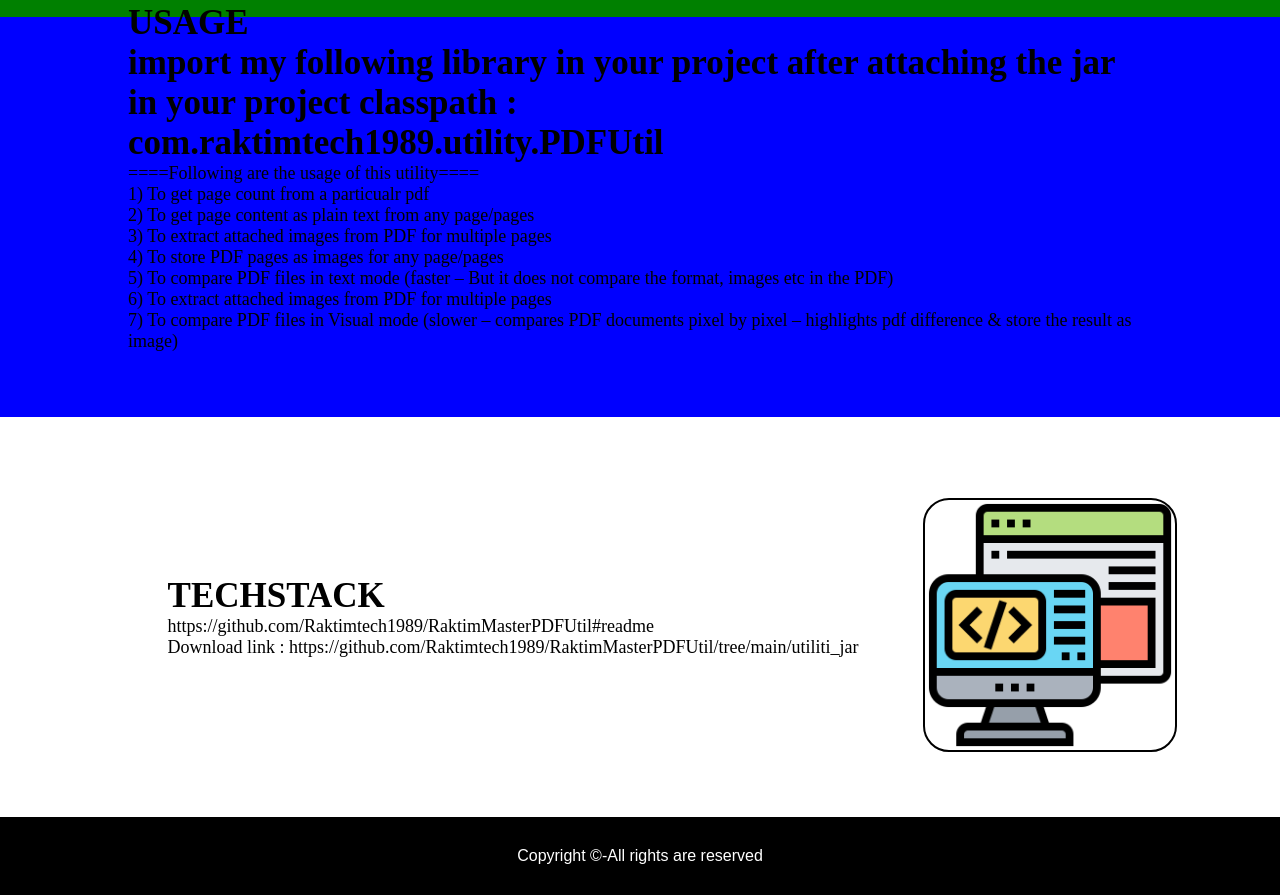
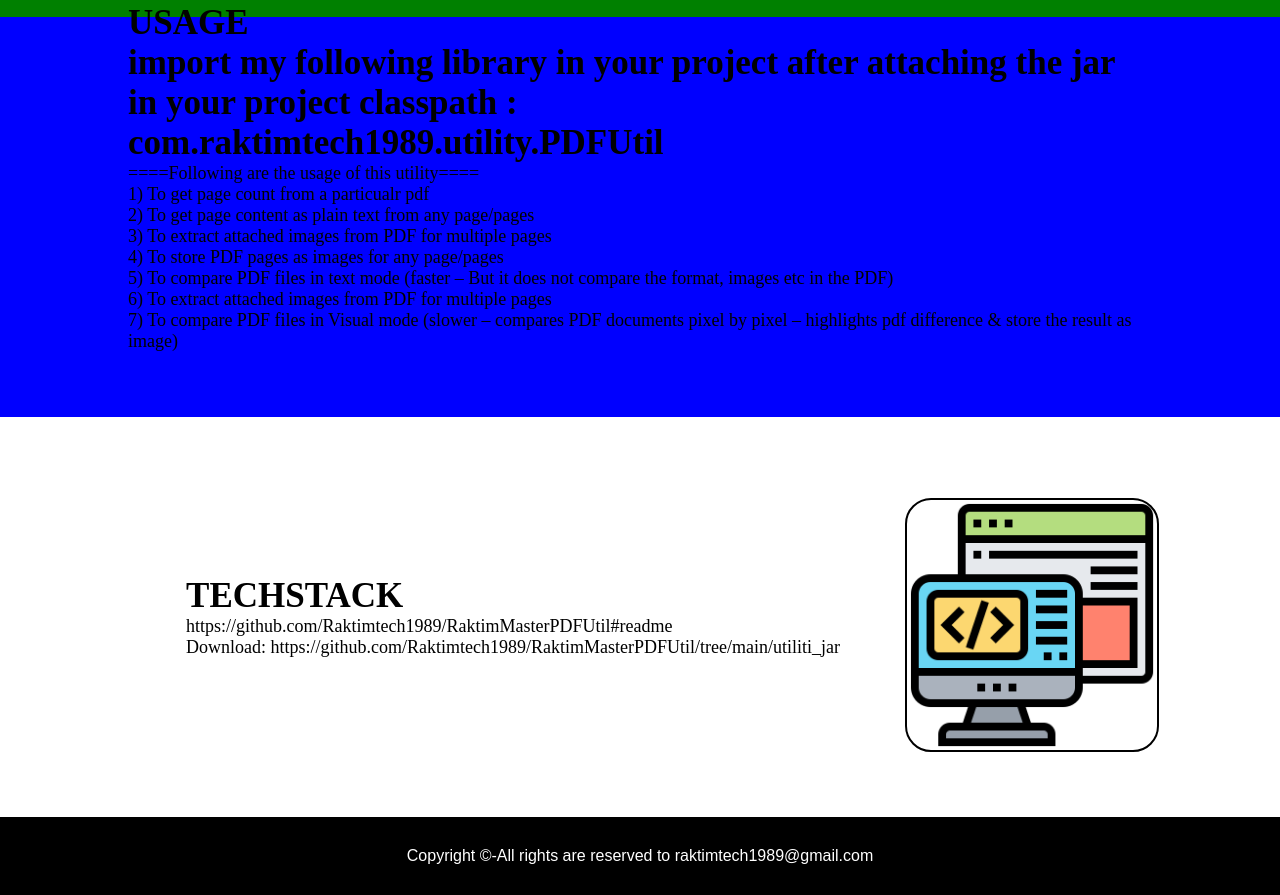
Before and after one commit to Raktimtech1989/RaktimMasterPDFUtil, a plain HTML site: page index.html in a window 1280 px wide. Shown: the part 563-1458 px from the top of the page. Drawn offline with Linux system fonts and the light colour scheme.

Commit message:
commitedcopy

```diff
--- a/index.html
+++ b/index.html
@@ -15,7 +15,7 @@
 			</div>
 			<li><a href="#web">RAKTIM-MASTER-PDF-UTILITY</a></li>
 			<li><a href="#program">USAGE</a></li>
-			<li><a href="#course">Download</a></li>
+			<li><a href="#course">DOWNLOAD</a></li>
 		</ul>
 
 		<div class="rightNav">
@@ -69,7 +69,7 @@
                     https://github.com/Raktimtech1989/RaktimMasterPDFUtil#readme
                 </p>
                 <p class = "text-small">
-                    Download link : https://github.com/Raktimtech1989/RaktimMasterPDFUtil/tree/main/utiliti_jar
+                    Download: https://github.com/Raktimtech1989/RaktimMasterPDFUtil/tree/main/utiliti_jar
                 </p>
 		</div>
 
@@ -80,7 +80,7 @@
 
 	<footer class="background">
 		<p class="text-footer">
-			Copyright ©-All rights are reserved
+			Copyright ©-All rights are reserved to raktimtech1989@gmail.com
 		</p>
 
 
```
